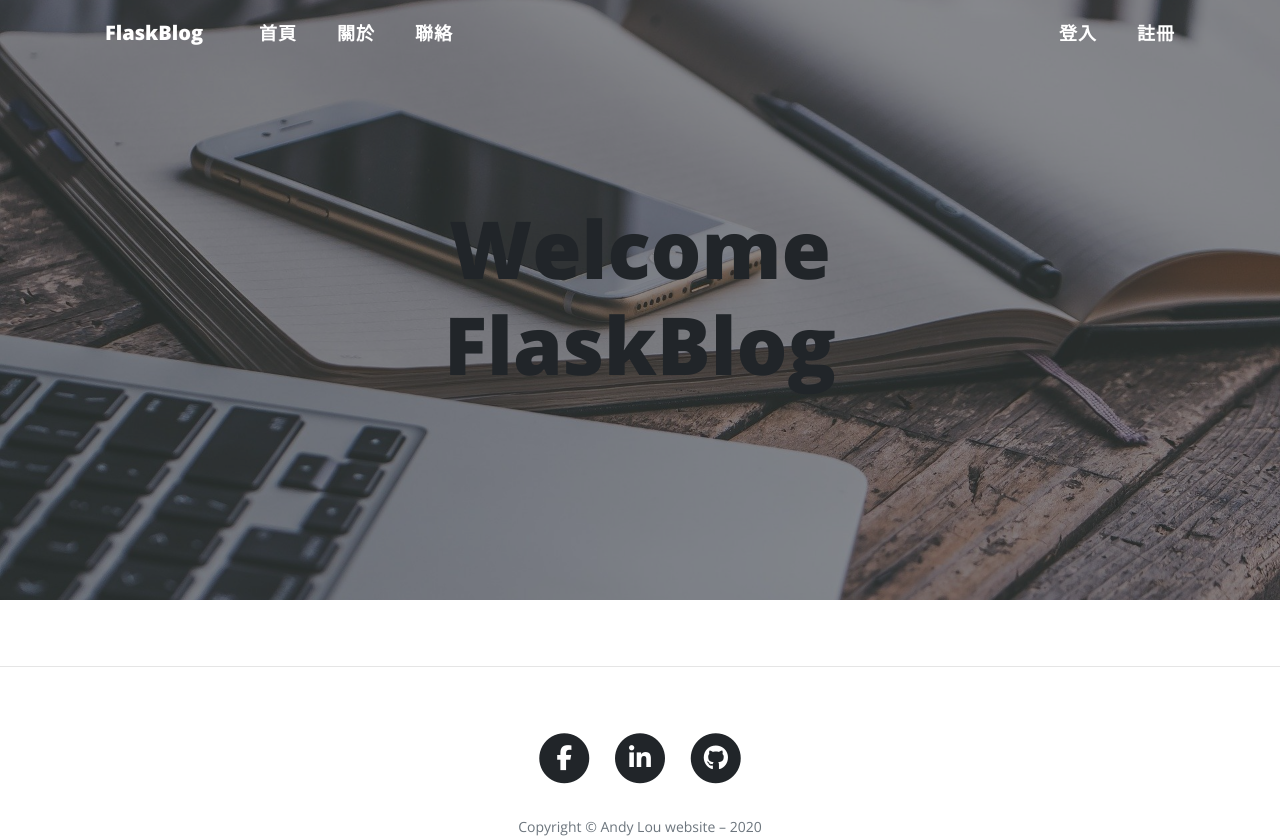
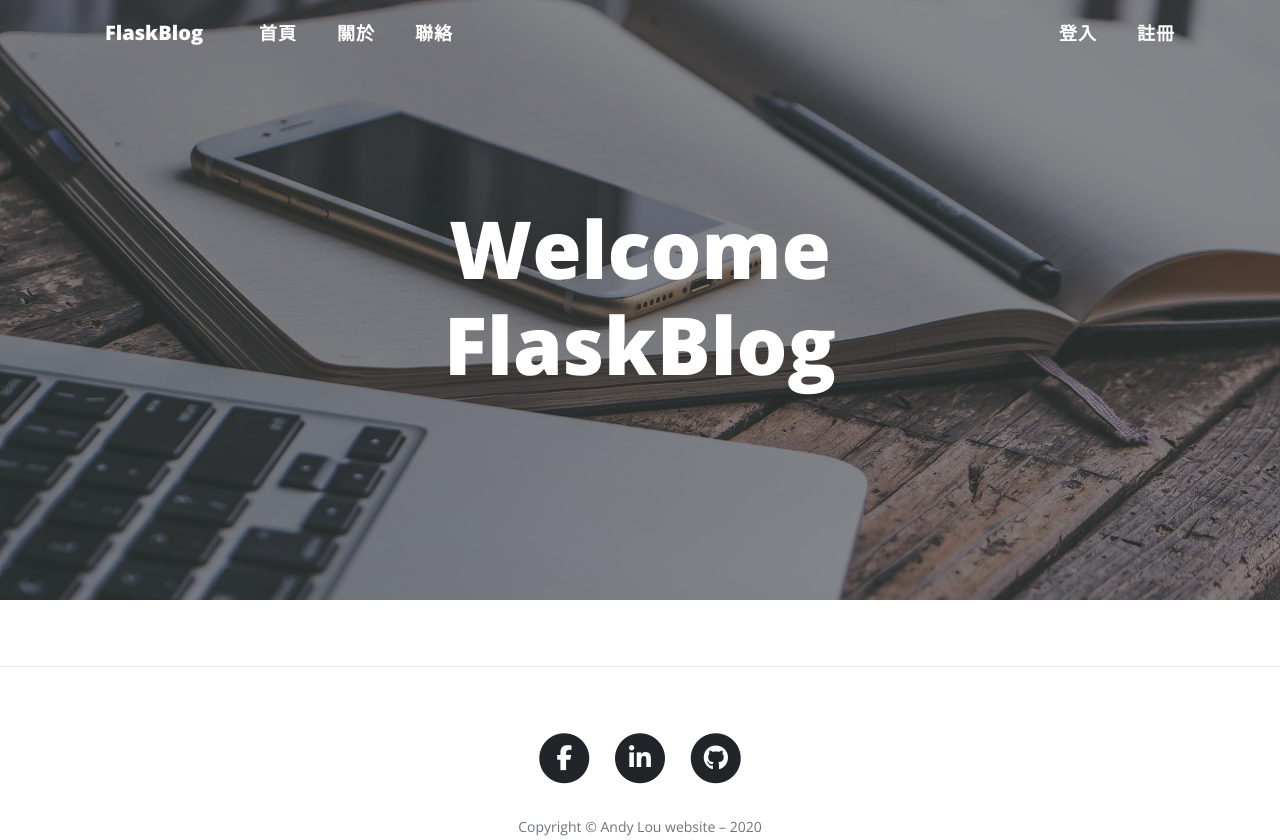
Before and after one commit to andylou0102/python_flask_blog, a Flask app: page / in a window 1280 px wide. Shown: the top 840 px of the page. Run offline with Flask 2, Linux system fonts and the light colour scheme; data that the repository does not hold is empty; some libraries are stand-ins or nearby versions.

Commit message:
make it better

```diff
--- a/blog/static/main.css
+++ b/blog/static/main.css
@@ -104,11 +104,15 @@ header.masthead .overlay {
   opacity: 0.5;
 }
 
+header.masthead .site-heading,
+header.masthead .post-heading {
+  color: white;
+}
+
 @media only screen and (max-width: 600px) {
   header.masthead .site-heading,
   header.masthead .post-heading {
     padding: 100px 0;
-    color: white;
   }
 }
 
@@ -116,7 +120,6 @@ header.masthead .overlay {
   header.masthead .site-heading,
   header.masthead .post-heading {
     padding: 200px 150px;
-    color: white;
   }
 }
 
```
